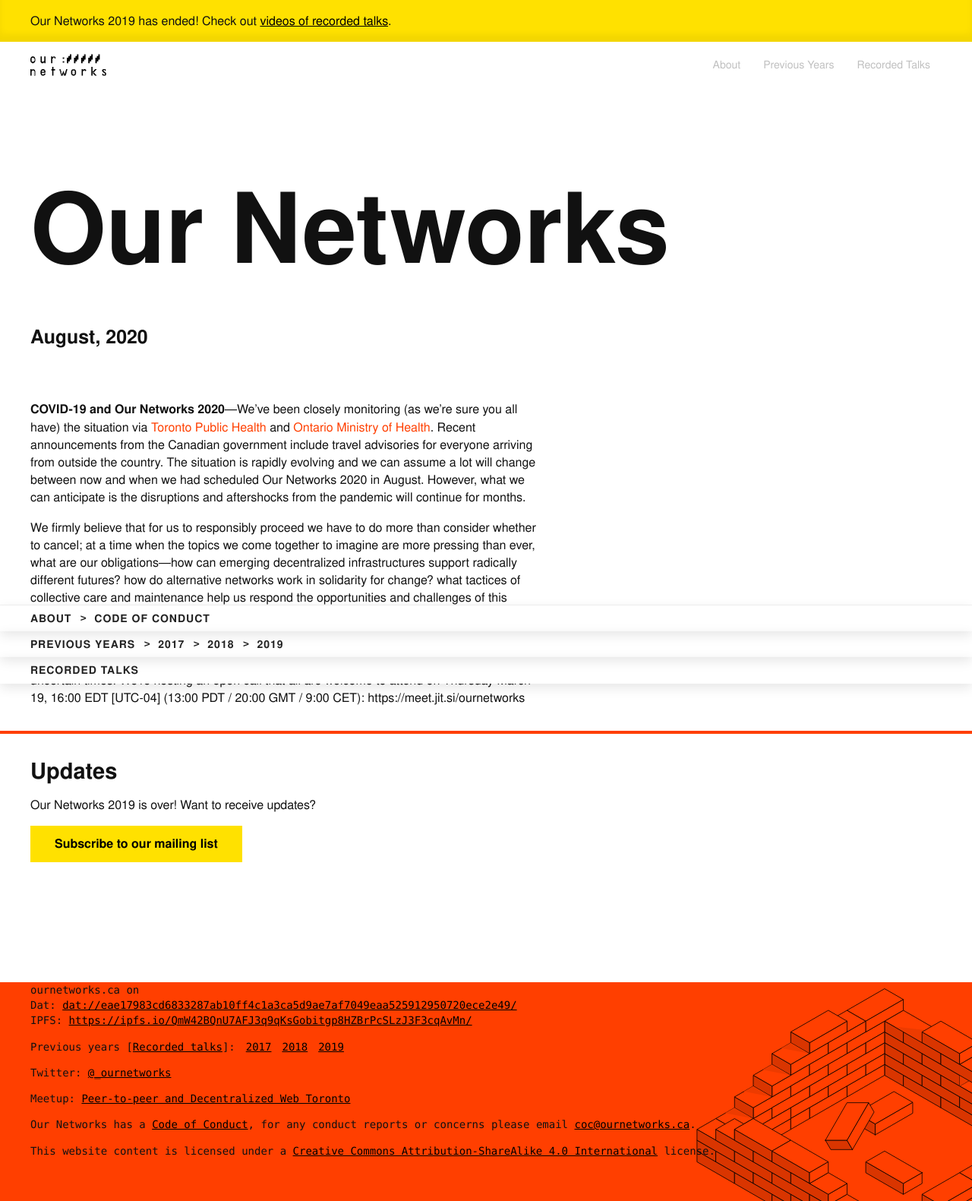
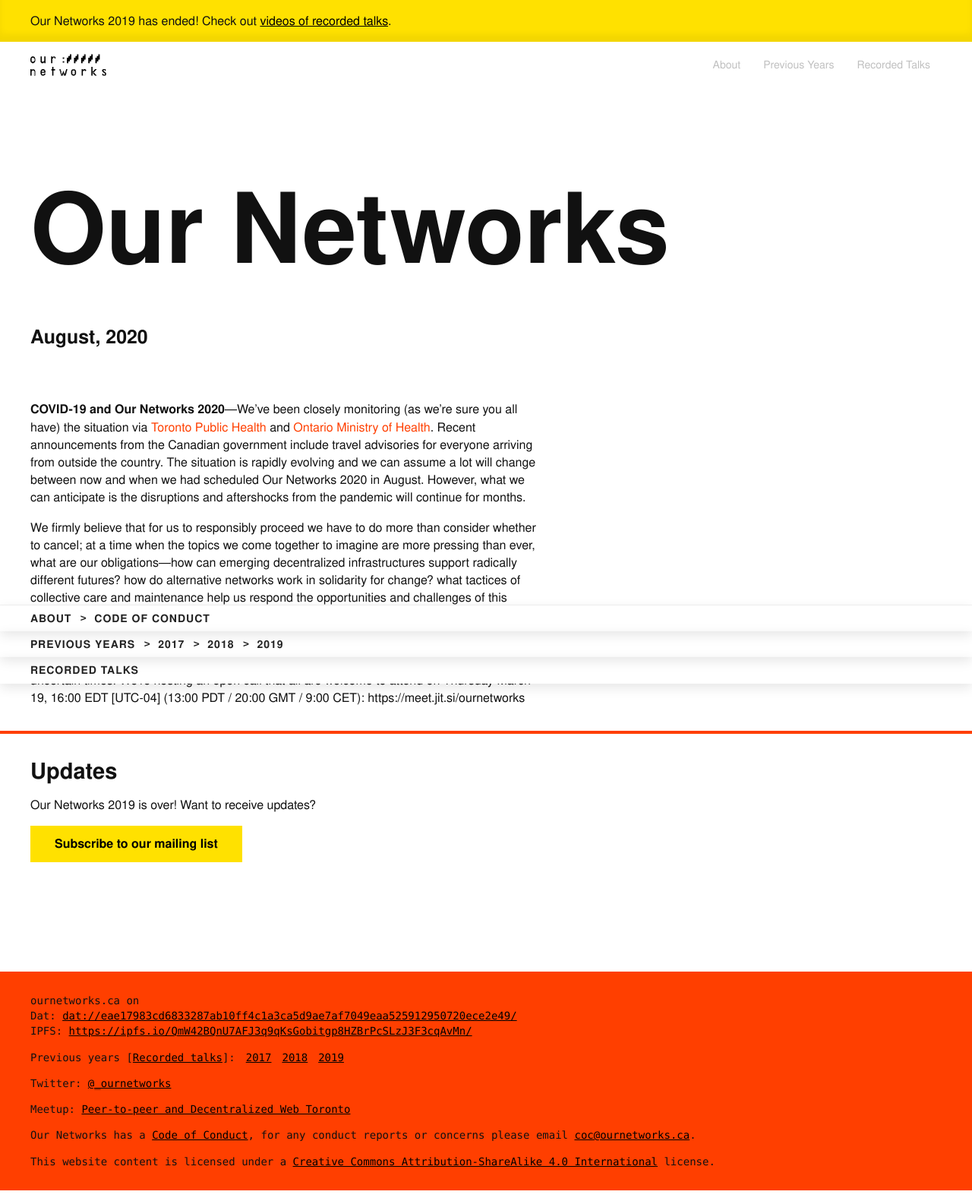
Before and after one commit to ournetworks/ournetworks.ca, a Jekyll site: the page built from index.md, in a window 1280 px wide. Shown: the whole page at 76% size. Built offline with Jekyll 4.4.1, drawn with Linux system fonts in a browser that asks for light colours.

Commit message:
updated footer

```diff
--- a/_includes/footer.html
+++ b/_includes/footer.html
@@ -1,6 +1,6 @@
 {% include nav-vertical.html %}
 
-<footer class="footer mono bg-accent pt-0 pb-m fs-small">
+<footer class="footer mono bg-accent pt-0 pb-s pt-s fs-small">
   <div class="container container-full-width">
 
     <div class="mt-1">
--- a/_sass/_layout.scss
+++ b/_sass/_layout.scss
@@ -354,22 +354,6 @@
   }
 }
 
-// Stripe
-
-.striped-bg {
-  @include striped-bg($accent-color, $yellow, 20px);
-  height: 10px;
-}
-
-// Footer
-
-.footer {
-  background-image: url('../images/vector-art/brick-wall-frame-destroyed.svg');
-  background-repeat: no-repeat;
-  background-position-x: 71vw;
-  background-size: 40vw;
-}
-
 // Social Media Biography
 
 .bio-sm-list {
```
